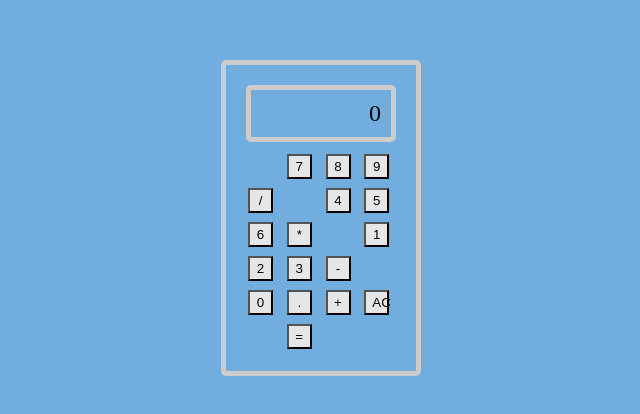
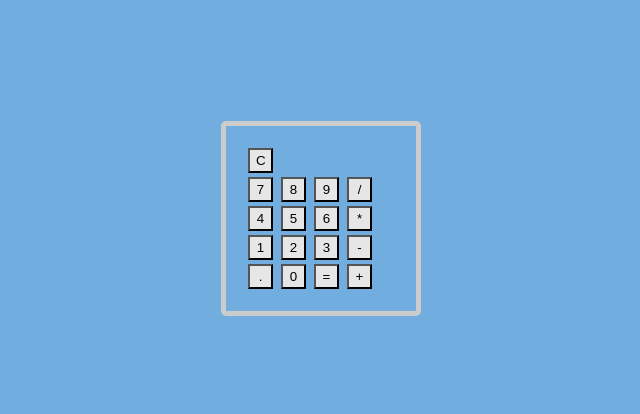
Before and after one commit to Liemmjo24/calculator, a plain HTML site: page index.html in a window 1280 px wide. Shown: the part 182-596 px from the top of the page, without its empty margins (319-959 px from the left). Drawn offline with Linux system fonts and the light colour scheme.

Commit message:
Update index.html
Remake the UI for HTML

```diff
--- a/index.html
+++ b/index.html
@@ -4,35 +4,41 @@
     <meta charset="UTF-8" />
     <title>Calculator</title>
     <link rel="stylesheet" href="styles.css">
+
 </head>
 <body>
     <div class="calculator">
-        <div class="calculator_display">0</div>
-        <div class="calculator_keys">
-            <br>
-            <button>7</button>
-            <button>8</button>
-            <button>9</button>
-            <button data-action="divide">/</button>
-            <br>
-            <button>4</button>
-            <button>5</button>
-            <button>6</button>
-            <button data-action="multiply">*</button>
-            <br>
-            <button>1</button>
-            <button>2</button>
-            <button>3</button>
-            <button data-action="minus">-</button>
-            <br>
-            <button>0</button>
-            <button data-action="decimal">.</button>
-            <button data-action="add">+</button>
-            <button data-action="clear">AC</button>
-            <br>
-            <button data-action="calculate" class="calculator_keyWide">=</button>
+        <div class="first-row">
+            <div id="screen">
+                <div class="previous"></div>
+                <div class="current"></div>
+            </div>
+            <button id="clear-btn" class="btn">C</button>
         </div>
-
+        <div class="other-rows">
+            <button class="btn number">7</button>
+            <button class="btn number">8</button>
+            <button class="btn number">9</button>
+            <button class="btn operator">/</button>
+        </div>
+        <div class="other-rows">
+            <button class="btn number">4</button>
+            <button class="btn number">5</button>
+            <button class="btn number">6</button>
+            <button class="btn operator">*</button>
+        </div>
+        <div class="other-rows">
+            <button class="btn number">1</button>
+            <button class="btn number">2</button>
+            <button class="btn number">3</button>
+            <button class="btn operator">-</button>
+        </div>
+        <div class="other-rows">
+            <button class="btn decimal">.</button>
+            <button class="btn number">0</button>
+            <button class="btn equal">=</button>
+            <button class="btn operator">+</button>
+        </div>
     </div>
     <script src="calc.js"></script>
 </body>
```
